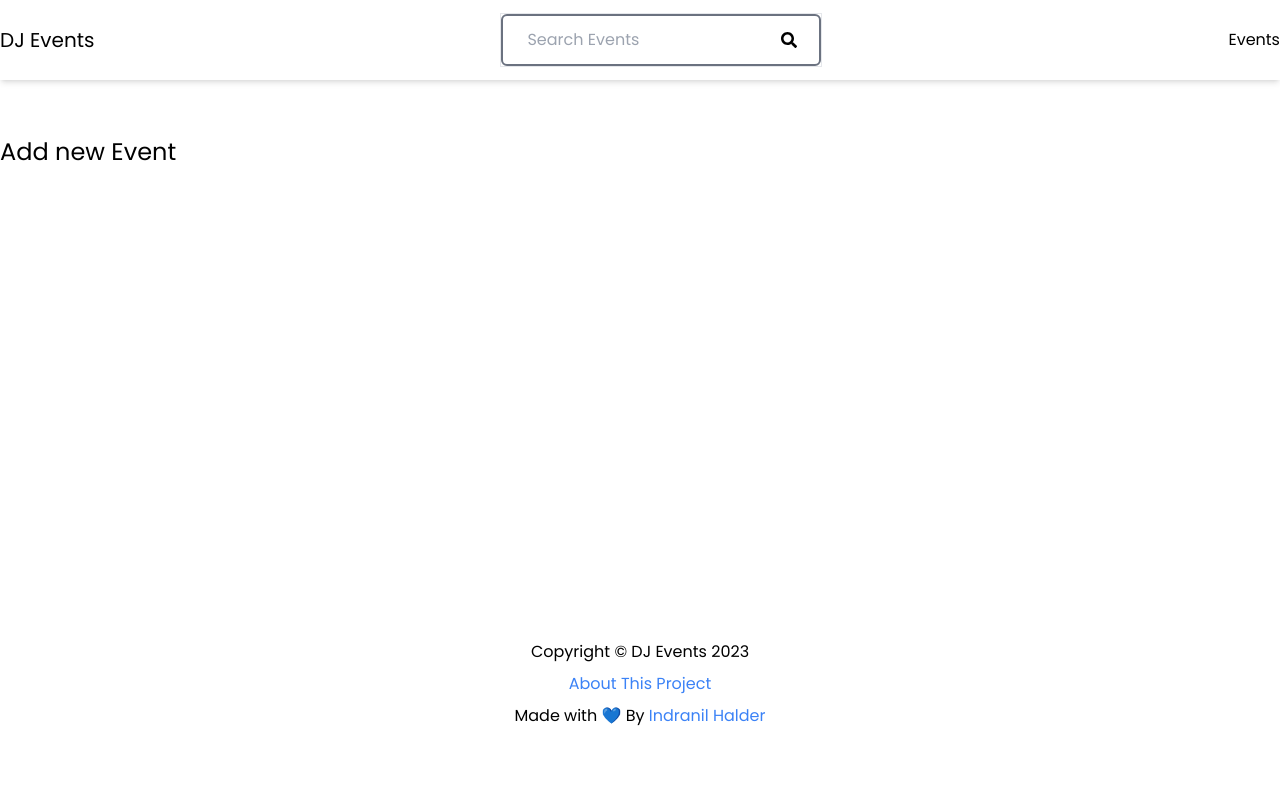
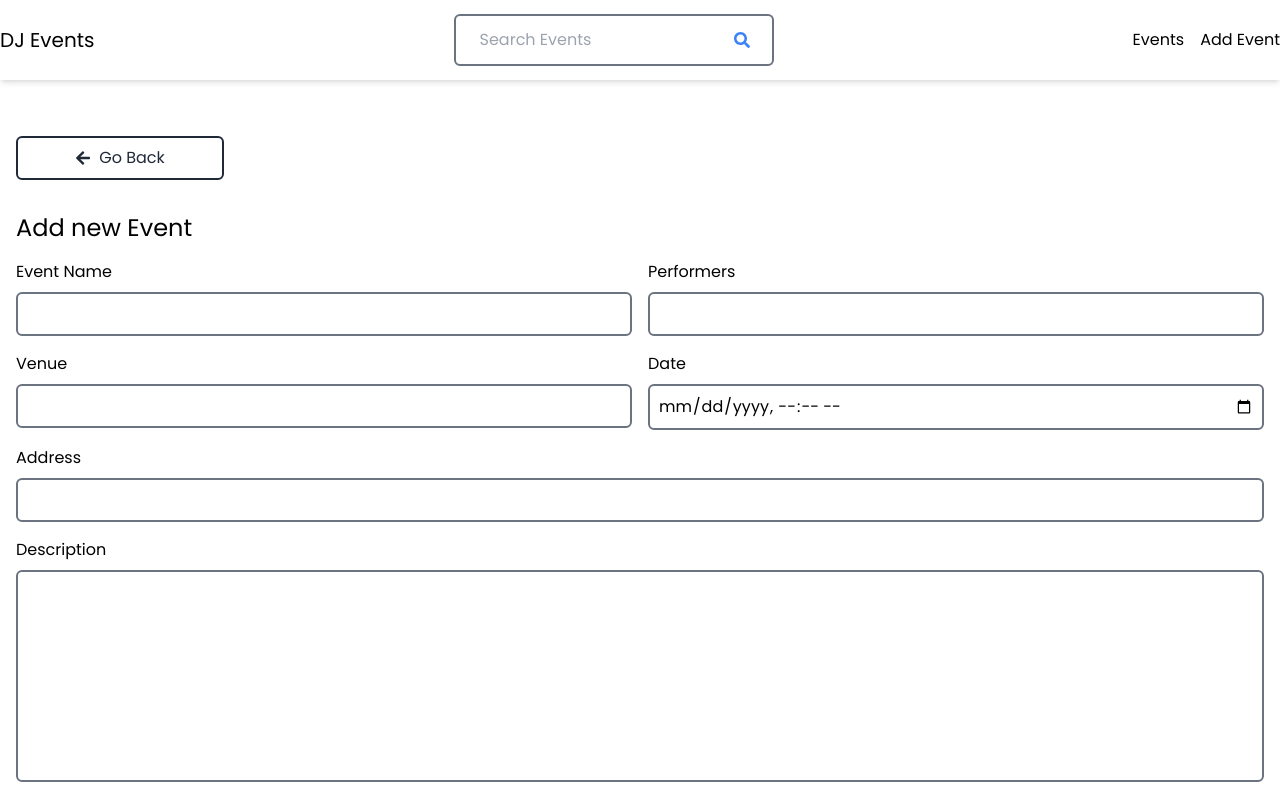
Before and after one commit to indranildeveloper/dj-events-frontend, a Next.js app: page /events/add in a window 1280 px wide. Shown: the top 796 px of the page. Built offline with nearby package versions, Linux system fonts and the light colour scheme; no server answers.

Commit message:
Add Event

```diff
--- a/components/EventItem.js
+++ b/components/EventItem.js
@@ -3,31 +3,36 @@ import Image from "next/image";
 import moment from "moment";
 
 const EventItem = ({ event }) => {
-  const imageUrl = event.attributes.image.data.attributes.formats.thumbnail.url;
+  let imageUrl;
+  if (event.attributes.image.data) {
+    imageUrl = event.attributes.image.data.attributes.formats.thumbnail.url;
+  } else {
+    imageUrl = "/images/event-default.png";
+  }
 
   const { date, name, slug } = event.attributes;
 
   return (
-    <div className="border shadow-md mb-4 flex gap-4 rounded-md">
-      <div className="m-4">
+    <div className="border p-4 shadow-md mb-4 flex gap-4 flex-col md:flex-row rounded-md">
+      <div className="mt-4 md:mt-0 mx-auto">
         <Image
           className="rounded-md"
-          src={imageUrl ? imageUrl : "/images/event-default.png"}
-          alt=""
+          src={imageUrl}
+          alt={name}
           width={170}
           height={100}
         />
       </div>
 
-      <div className="flex items-center justify-between  w-full px-8">
-        <div>
+      <div className="flex items-center justify-between w-full px-8 flex-col md:flex-row gap-6">
+        <div className="text-center md:text-left">
           <p className="text-sm mb-2">
             {moment(date).format("MMM Do YYYY, h:mm A")}
           </p>
           <h3 className="text-lg">{name}</h3>
         </div>
 
-        <div>
+        <div className="mb-6 md:mb-0">
           <Link
             className="border-2 border-blue-500 text-blue-500 px-8 py-2 rounded-md transition-all hover:text-white hover:bg-blue-500"
             href={`/events/${slug}`}
--- a/components/Header.js
+++ b/components/Header.js
@@ -14,13 +14,21 @@ const Header = () => {
         <Search />
 
         <nav>
-          <ul>
+          <ul className="flex items-center justify-center gap-4">
             <li>
               <Link
                 href="/events"
                 className="transition-all hover:text-blue-500"
               >
                 Events
+              </Link>
+            </li>
+            <li>
+              <Link
+                href="/events/add"
+                className="transition-all hover:text-blue-500"
+              >
+                Add Event
               </Link>
             </li>
           </ul>
--- a/components/Layout.js
+++ b/components/Layout.js
@@ -16,7 +16,9 @@ const Layout = ({ title, keywords, description, children }) => {
       </Head>
       <Header />
       {router.pathname === "/" && <Showcase />}
-      <div className="container mx-auto mt-14 min-h-[60vh]">{children}</div>
+      <div className="container mx-auto px-4 mt-14 min-h-[60vh]">
+        {children}
+      </div>
       <Footer />
     </div>
   );
--- a/components/Search.js
+++ b/components/Search.js
@@ -8,13 +8,14 @@ const Search = () => {
 
   const handleSubmit = (e) => {
     e.preventDefault();
+    if (searchTerm === "") return;
     router.push(`/events/search?term=${searchTerm}`);
     setSearchTerm("");
   };
 
   return (
     <div>
-      <form className="relative border" onSubmit={(e) => handleSubmit(e)}>
+      <form className="relative" onSubmit={(e) => handleSubmit(e)}>
         <input
           type="text"
           className="border-2 px-6 py-3 border-gray-500 rounded-md w-80 outline-none transition-all duration-300 focus:border-blue-500 focus:w-96"
@@ -23,7 +24,7 @@ const Search = () => {
           placeholder="Search Events"
         />
         <button type="submit">
-          <FaSearch className="absolute top-1/2 right-6 -translate-y-1/2" />
+          <FaSearch className="absolute top-1/2 right-6 -translate-y-1/2 text-blue-500" />
         </button>
       </form>
     </div>
--- a/package.json
+++ b/package.json
@@ -24,6 +24,7 @@
     "react": "18.2.0",
     "react-dom": "18.2.0",
     "react-icons": "^4.7.1",
+    "react-toastify": "^9.1.1",
     "tailwindcss": "^3.2.4"
   }
 }
--- a/pages/events/[slug].js
+++ b/pages/events/[slug].js
@@ -31,7 +31,12 @@ export async function getServerSideProps({ query: { slug } }) {
 const EventPage = ({ event }) => {
   const { name, date, performers, description, venue, address } = event;
 
-  const imageUrl = event.image.data.attributes.formats.large.url;
+  let imageUrl;
+  if (event.image.data) {
+    imageUrl = event.image.data.attributes.formats.large.url;
+  } else {
+    imageUrl = "/images/event-default.png";
+  }
 
   return (
     <Layout>
--- a/pages/events/add.js
+++ b/pages/events/add.js
@@ -1,9 +1,156 @@
+import { useState } from "react";
+import { useRouter } from "next/router";
+import Link from "next/link";
+import { FaArrowLeft } from "react-icons/fa";
+import { ToastContainer, toast } from "react-toastify";
+import "react-toastify/dist/ReactToastify.css";
 import Layout from "@/components/Layout";
+import { API_URL } from "@/config/index";
 
 const AddEventPage = () => {
+  const [formData, setFormData] = useState({
+    name: "",
+    performers: "",
+    venue: "",
+    address: "",
+    date: "",
+    description: "",
+  });
+
+  const router = useRouter();
+
+  const { name, performers, venue, address, date, description } = formData;
+
+  const handleInputChange = (e) => {
+    const { name, value } = e.target;
+    setFormData({ ...formData, [name]: value });
+  };
+
+  const handleSubmit = async (e) => {
+    e.preventDefault();
+    // Validation
+    const hasEmptyFields = Object.values(formData).some(
+      (element) => element === ""
+    );
+
+    if (hasEmptyFields) {
+      toast.error("Please fill in all fields!");
+    }
+
+    console.log(JSON.stringify(formData));
+
+    try {
+      const res = await fetch(`${API_URL}/events`, {
+        method: "POST",
+        headers: {
+          "Content-Type": "application/json",
+        },
+        body: JSON.stringify({
+          data: formData,
+        }),
+      });
+
+      if (!res.ok) {
+        toast.error("Something went wrong!");
+      } else {
+        const event = await res.json();
+        // console.log(event.data);
+        router.push(`/events/${event.data.attributes.slug}`);
+      }
+    } catch (error) {
+      console.log(error);
+    }
+  };
+
   return (
     <Layout title="Add New Event">
+      <Link
+        className="flex items-center justify-center w-52 gap-2 border-2 border-gray-800 text-gray-800 px-8 py-2 rounded-md transition-all hover:text-white hover:bg-gray-800 mb-8"
+        href="/events"
+      >
+        <FaArrowLeft /> Go Back
+      </Link>
       <h1 className="text-2xl">Add new Event</h1>
+      <ToastContainer />
+      <form onSubmit={(e) => handleSubmit(e)}>
+        <div className="mt-4 grid grid-cols-2 gap-4">
+          <div className="flex flex-col gap-2">
+            <label htmlFor="name">Event Name</label>
+            <input
+              className="border-2 border-gray-500 p-2 rounded-md outline-none transition-all duration-300 focus:border-blue-500"
+              type="text"
+              id="name"
+              name="name"
+              value={name}
+              onChange={(e) => handleInputChange(e)}
+            />
+          </div>
+          <div className="flex flex-col gap-2">
+            <label htmlFor="performers">Performers</label>
+            <input
+              className="border-2 border-gray-500 p-2 rounded-md outline-none transition-all duration-300 focus:border-blue-500"
+              type="text"
+              id="performers"
+              name="performers"
+              value={performers}
+              onChange={(e) => handleInputChange(e)}
+            />
+          </div>
+          <div className="flex flex-col gap-2">
+            <label htmlFor="venue">Venue</label>
+            <input
+              className="border-2 border-gray-500 p-2 rounded-md outline-none transition-all duration-300 focus:border-blue-500"
+              type="text"
+              id="venue"
+              name="venue"
+              value={venue}
+              onChange={(e) => handleInputChange(e)}
+            />
+          </div>
+
+          <div className="flex flex-col gap-2">
+            <label htmlFor="date">Date</label>
+            <input
+              className="border-2 border-gray-500 p-2 rounded-md outline-none transition-all duration-300 focus:border-blue-500"
+              type="datetime-local"
+              id="date"
+              name="date"
+              value={date}
+              onChange={(e) => handleInputChange(e)}
+            />
+          </div>
+        </div>
+        <div className="mt-4 flex flex-col gap-4">
+          <div className="flex flex-col gap-2">
+            <label htmlFor="address">Address</label>
+            <input
+              className="border-2 border-gray-500 p-2 rounded-md outline-none transition-all duration-300 focus:border-blue-500"
+              type="text"
+              id="address"
+              name="address"
+              value={address}
+              onChange={(e) => handleInputChange(e)}
+            />
+          </div>
+          <div className="flex flex-col gap-2">
+            <label htmlFor="description">Description</label>
+            <textarea
+              className="border-2 border-gray-500 p-2 rounded-md outline-none transition-all resize-none duration-300 focus:border-blue-500"
+              rows="8"
+              id="description"
+              name="description"
+              value={description}
+              onChange={(e) => handleInputChange(e)}
+            ></textarea>
+          </div>
+        </div>
+        <button
+          className="mt-4 px-8 py-2 rounded-md border-2 border-blue-500 text-blue-500 transition-all hover:bg-blue-500 hover:text-white"
+          type="submit"
+        >
+          Submit
+        </button>
+      </form>
     </Layout>
   );
 };
```
Also changed, not shown: 1 other file (tests, documents, lock files or other folders).
